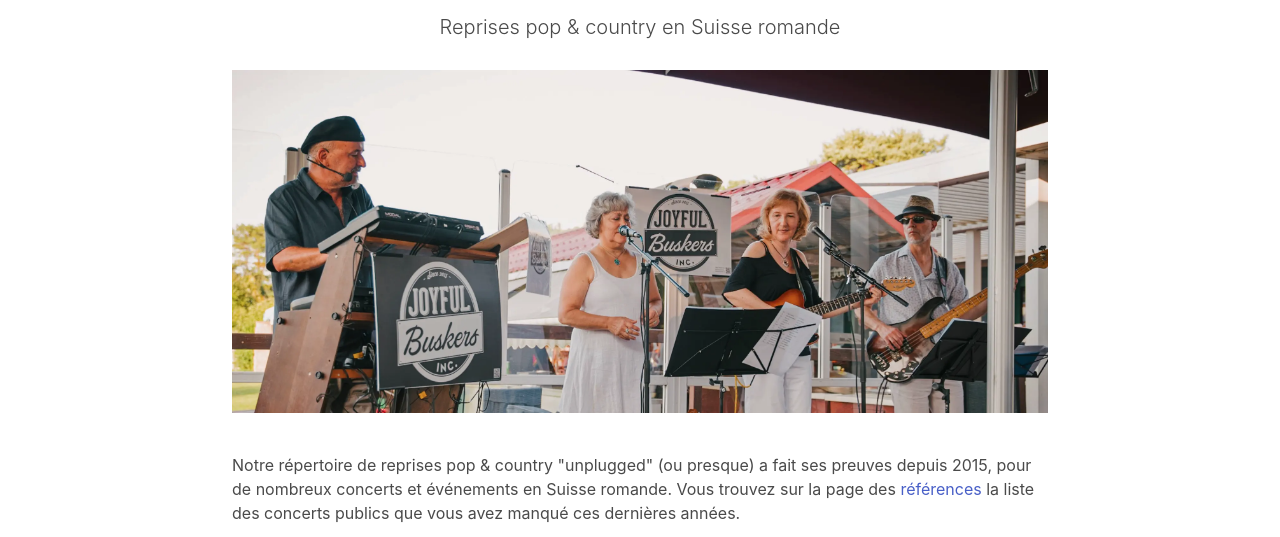
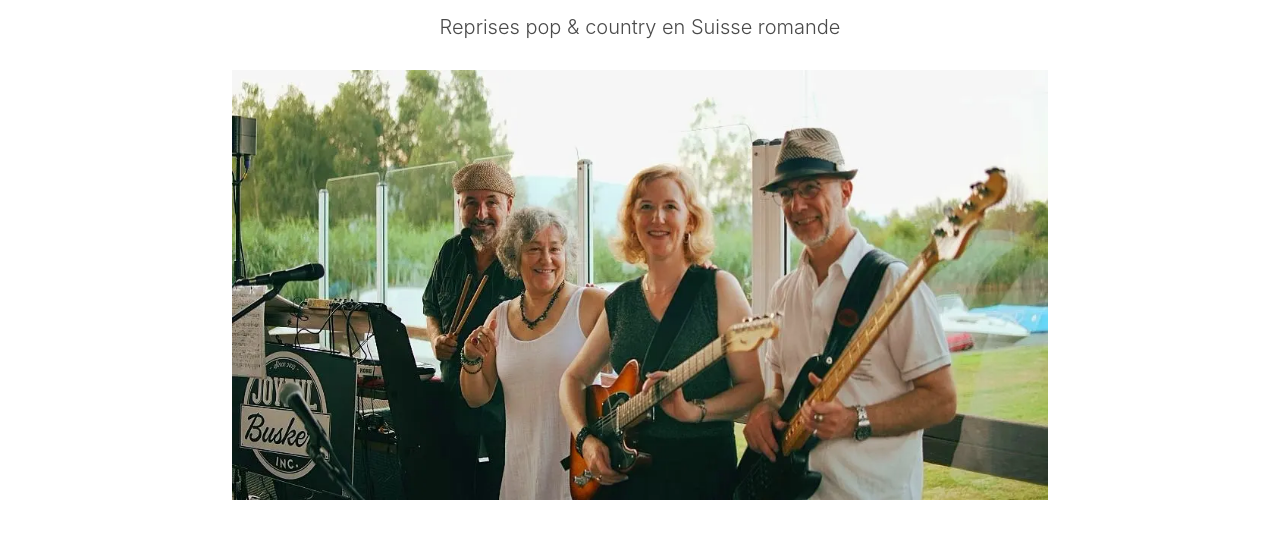
Before and after one commit to bdelacretaz/joyful-buskers-website, an Eleventy site: page src/index.md in a window 1280 px wide. Shown: the part 212-749 px from the top of the page. Built offline with nearby package versions, Linux system fonts and the light colour scheme; Eleventy itself is replaced by a stand-in of ours; files that its build step writes are made by us from their sources; files whose address does not match are found by name.

Commit message:
home photo

```diff
--- a/src/index.md
+++ b/src/index.md
@@ -3,7 +3,7 @@ layout: post.njk
 title: "Joyful Buskers (Inc.)"
 x_unused_tags: ['no', 'tags']
 description: Reprises pop & country en Suisse romande
-featuredImage: /_images/2024//buskers-lagune-2024-seb-DSC00522.webp
+featuredImage: /_images/2024/buskers-portrait-lagune-by-sebastien-david.webp
 x_permalink: /xx/
 date: "2015-02-17"
 eleventyExcludeFromCollections: false
```
Also changed, not shown: src/_images/2024/buskers-portrait-lagune-by-sebastien-david.webp (added).
